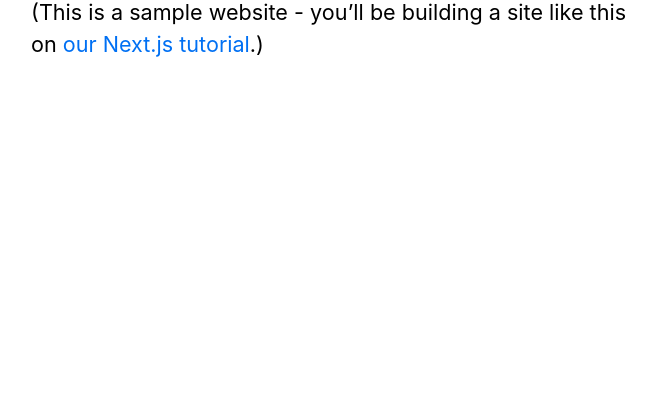
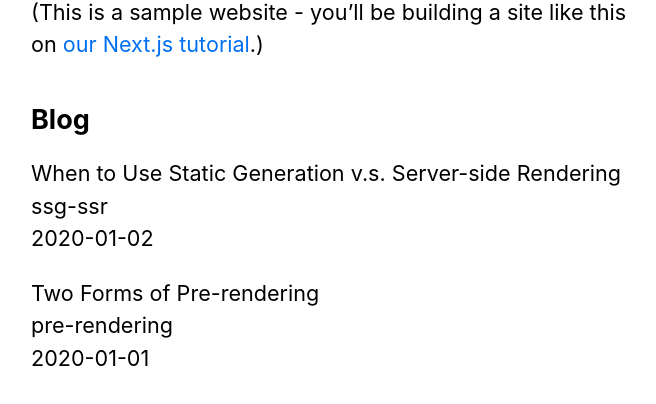
Before and after one commit to miklcct/nextjs-blog, a Next.js app: page / in a window 1280 px wide. Shown: the part 400-804 px from the top of the page, without its empty margins (303-959 px from the left). Built offline with nearby package versions, Linux system fonts and the light colour scheme.

Commit message:
show post data

```diff
--- a/pages/index.js
+++ b/pages/index.js
@@ -1,8 +1,9 @@
 import Head from 'next/head'
 import Layout, { siteTitle } from '../components/layout'
 import utilStyles from '../styles/utils.module.css'
+import {getSortedPostsData} from "../lib/posts";
 
-export default function Home() {
+export default function Home({allPostsData}) {
   return (
       <Layout home>
         <Head>
@@ -15,6 +16,27 @@
             <a href="https://nextjs.org/learn">our Next.js tutorial</a>.)
           </p>
         </section>
+          <section className={`${utilStyles.headingMd} ${utilStyles.padding1px}`}>
+              <h2 className={utilStyles.headingLg}>Blog</h2>
+              <ul className={utilStyles.list}>
+                  {allPostsData.map(({ id, date, title }) => (
+                      <li className={utilStyles.listItem} key={id}>
+                          {title}
+                          <br />
+                          {id}
+                          <br />
+                          {date}
+                      </li>
+                  ))}
+              </ul>
+          </section>
       </Layout>
   )
 }
+
+export async function getStaticProps() {
+    const allPostsData = getSortedPostsData()
+    return {
+        props : { allPostsData },
+    }
+}
```
